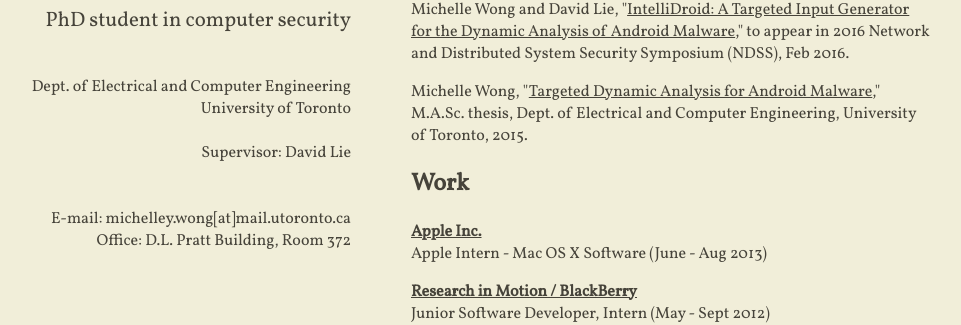
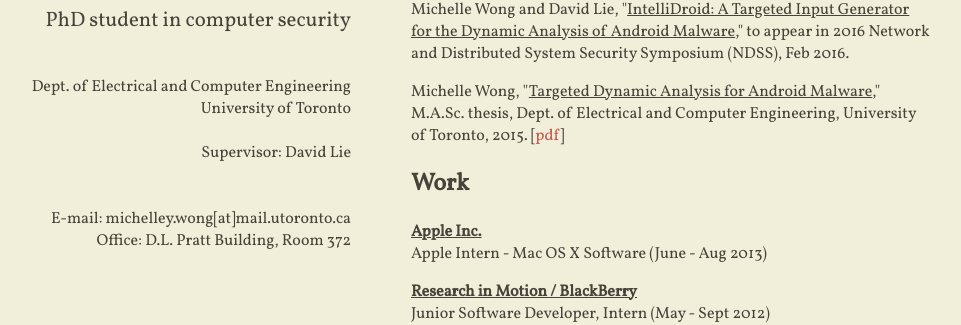
Before and after one commit to miwong/miwong.github.io, a Jekyll site: the page built from index.html, in a window 1280 px wide. Shown: the part 427-752 px from the top of the page, without its empty margins (189-1150 px from the left). Built offline with Jekyll 4.4.1, drawn with Linux system fonts in a browser that asks for light colours; nearby versions of some CDN libraries.

Commit message:
Add link to Master's thesis

```diff
--- a/_includes/content.html
+++ b/_includes/content.html
@@ -16,7 +16,7 @@
     Michelle Wong and David Lie, "<u>IntelliDroid: A Targeted Input Generator for the Dynamic Analysis of Android Malware</u>," to appear in 2016 Network and Distributed System Security Symposium (NDSS), Feb 2016.
 </p>
 <p>
-    Michelle Wong, "<u>Targeted Dynamic Analysis for Android Malware</u>," M.A.Sc. thesis, Dept. of Electrical and Computer Engineering, University of Toronto, 2015.
+    Michelle Wong, "<u>Targeted Dynamic Analysis for Android Malware</u>," M.A.Sc. thesis, Dept. of Electrical and Computer Engineering, University of Toronto, 2015. [<a href="http://www.eecg.toronto.edu/~lie/papers/mwong_mascthesis.pdf" target="_blank">pdf</a>]
 </p>
 
 <h2>Work</h2>
```
